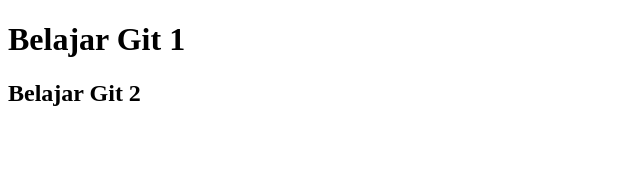
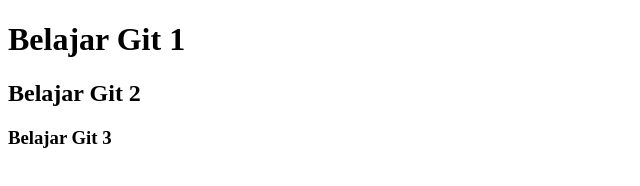
Before and after one commit to rayfarandi/belajar_git, a plain HTML site: page index.html in a window 1280 px wide. Shown: the whole page, without its empty margins (0-640 px from the left). Drawn offline with Linux system fonts and the light colour scheme.

Commit message:
add element H3

```diff
--- a/index.html
+++ b/index.html
@@ -9,5 +9,6 @@
 <body>
     <h1>Belajar Git 1</h1>
     <h2>Belajar Git 2</h2>
+    <h3>Belajar Git 3</h3>
 </body>
 </html>
```
